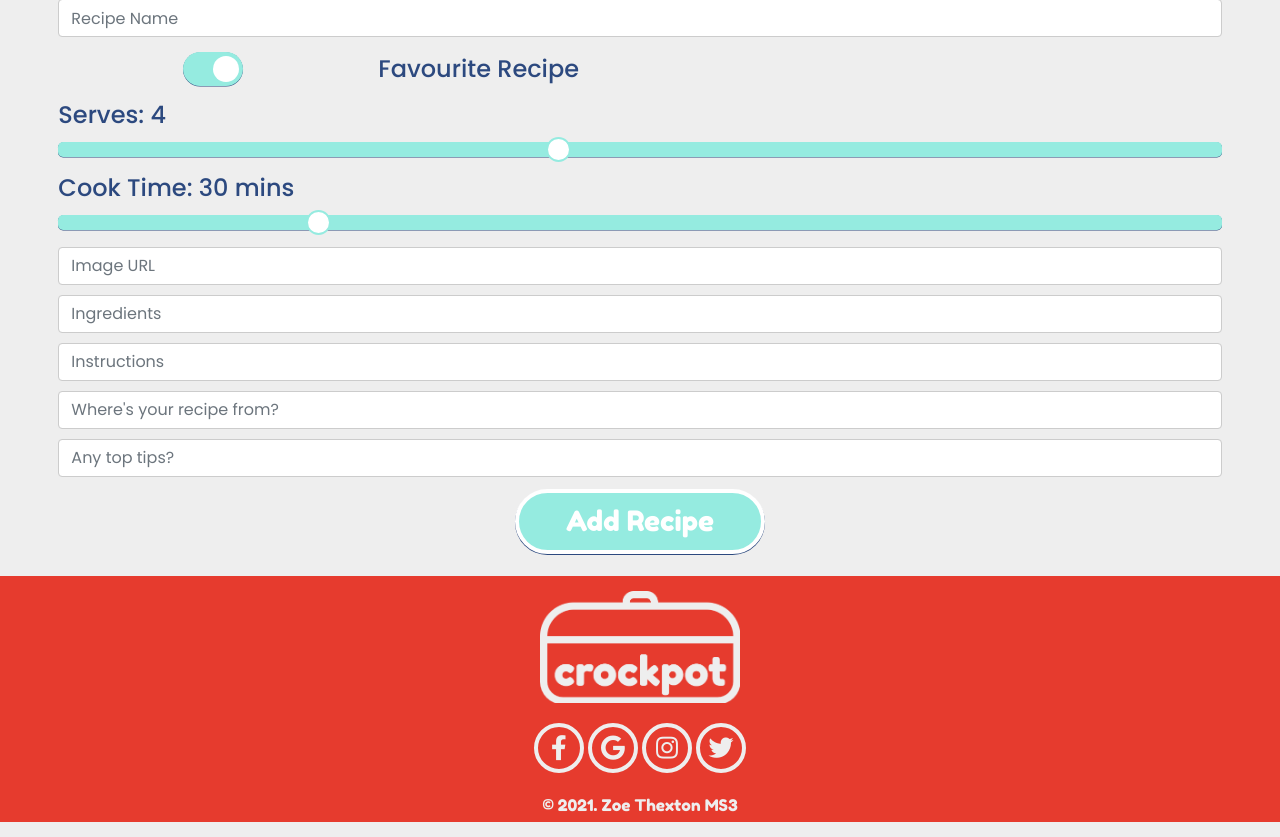
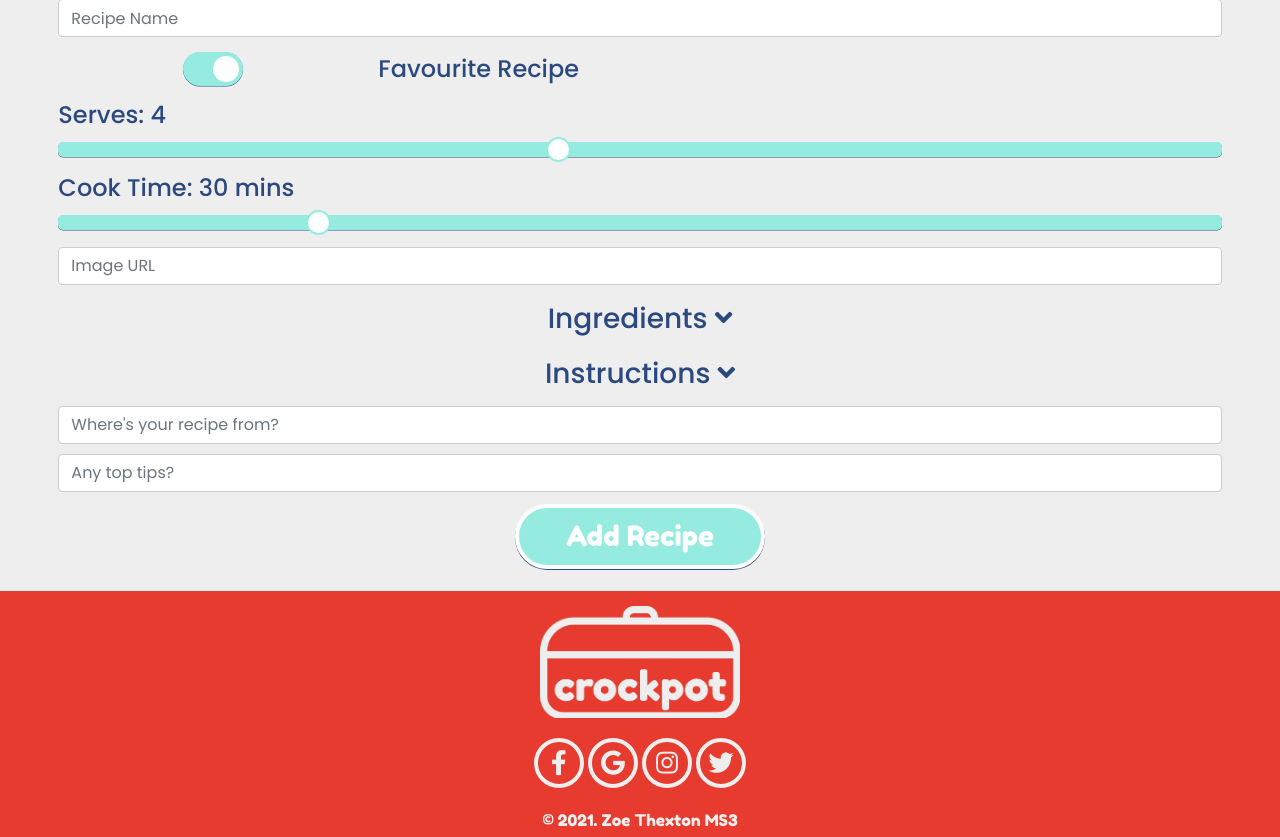
Before and after one commit to Code-Institute-Submissions/crockpot, a Flask app: page /addRecipe in a window 1280 px wide. Shown: the part 192-1029 px from the top of the page. Run offline with Flask 2, Linux system fonts and the light colour scheme; some libraries are stand-ins or nearby versions.

Commit message:
Add accordions to addRecipe.html

```diff
--- a/static/css/assets.css
+++ b/static/css/assets.css
@@ -101,7 +101,15 @@ input[type=text], input[type=password] {
 }
 
 ol {
+    padding-left: 15px;
+}
+
+.background-white ol {
     padding-left: 30px;
+}
+
+input[type=text] ol {
+    font-size: 1em;
 }
 
 .heading-light {
--- a/templates/addRecipe.html
+++ b/templates/addRecipe.html
@@ -87,21 +87,63 @@
                 </div>
                 <div class="col"></div>
             </div>
+            <div id="accordion">
+                    <div class="card pb-2">
+                        <div class="card-header" id="accordion-searchrecipe-ingredients">
+                            <button type="button" class="btn btn-link collapsed" data-toggle="collapse" data-target="#collapse-searchrecipe-ingredients" aria-expanded="false" aria-controls="collapse-searchrecipe-ingredients">
+                                <h3>Ingredients <i class="fas fa-angle-down"></i></h3>
+                            </button>
+                        </div>
+                        <div id="collapse-searchrecipe-ingredients" class="collapse" aria-labelledby="accordion-searchrecipe-ingredients" data-parent="#accordion">
+                            <div class="card-body">
                                 <div class="form-row mt-0">
                                     <div class="col"></div>
                                     <div class="col-11">
-                    <input type="text" class="form-control" name="ingredients" id="ingredients" placeholder="Ingredients" minlength="5" maxlength="50">
+                                        <input type="text" class="form-control" name="ingredients" id="ingredients" placeholder="Ingredients" minlength="3" maxlength="50">
                                         <label for="ingredients" class="sr-only">Ingredients</label>
                                     </div>
                                     <div class="col"></div>
                                 </div>
                                 <div class="form-row mt-0">
                                     <div class="col"></div>
-                <div class="col-11">
+                                    <div class="col-4">
+                                        <input type="text" class="form-control" name="ingredients-quantity" id="ingredients-quantity" placeholder="Quantity">
+                                        <label for="ingredients-quantity" class="sr-only">Quantity</label>
+                                    </div>
+                                    <div class="col-7">
+                                        <input type="text" class="form-control" name="ingredients-unit" id="ingredients-unit" placeholder="Unit">
+                                        <label for="ingredients-unit" class="sr-only">Unit</label>
+                                    </div>
+                                    <div class="col"></div>
+                                </div>
+                            </div>
+                        </div>
+                    </div>
+                    <div class="card pb-2">
+                        <div class="card-header" id="accordion-searchrecipe-filters">
+                            <button type="button" class="btn btn-link" data-toggle="collapse" data-target="#collapse-searchrecipe-filters" aria-expanded="true" aria-controls="collapse-searchrecipe-filters">
+                                <h3>Instructions <i class="fas fa-angle-down"></i></h3>
+                            </button>
+                        </div>
+                        <div id="collapse-searchrecipe-filters" class="collapse" aria-labelledby="accordion-searchrecipe-filters" data-parent="#accordion">
+                            <div class="card-body">
+                                <div class="row m-0">
+                                    <div class="col">
+                                        <div class="form-row mt-0">
+                                            <div class="col">
+                                                <ol>
+                                                    <li>
                                                         <input type="text" class="form-control" name="instructions" id="instructions" placeholder="Instructions" minlength="5" maxlength="50">
                                                         <label for="instructions" class="sr-only">Instructions</label>
+                                                    </li>
+                                                </ol>
                                             </div>
-                <div class="col"></div>
+                                        </div>
+                                    </div>
+                                </div>
+                            </div>
+                        </div>
+                    </div>
                 </div>
             <div class="form-row mt-0">
                 <div class="col"></div>
```
Lines whose indentation alone changed are shown as unchanged.
